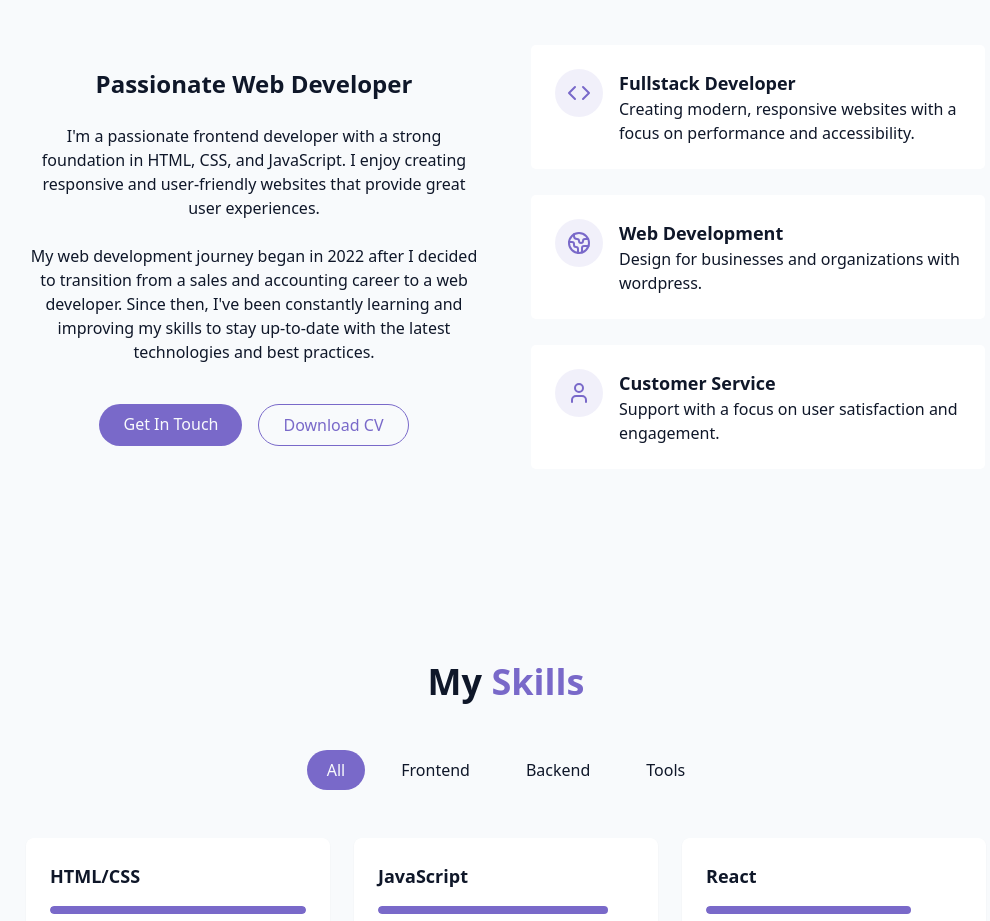
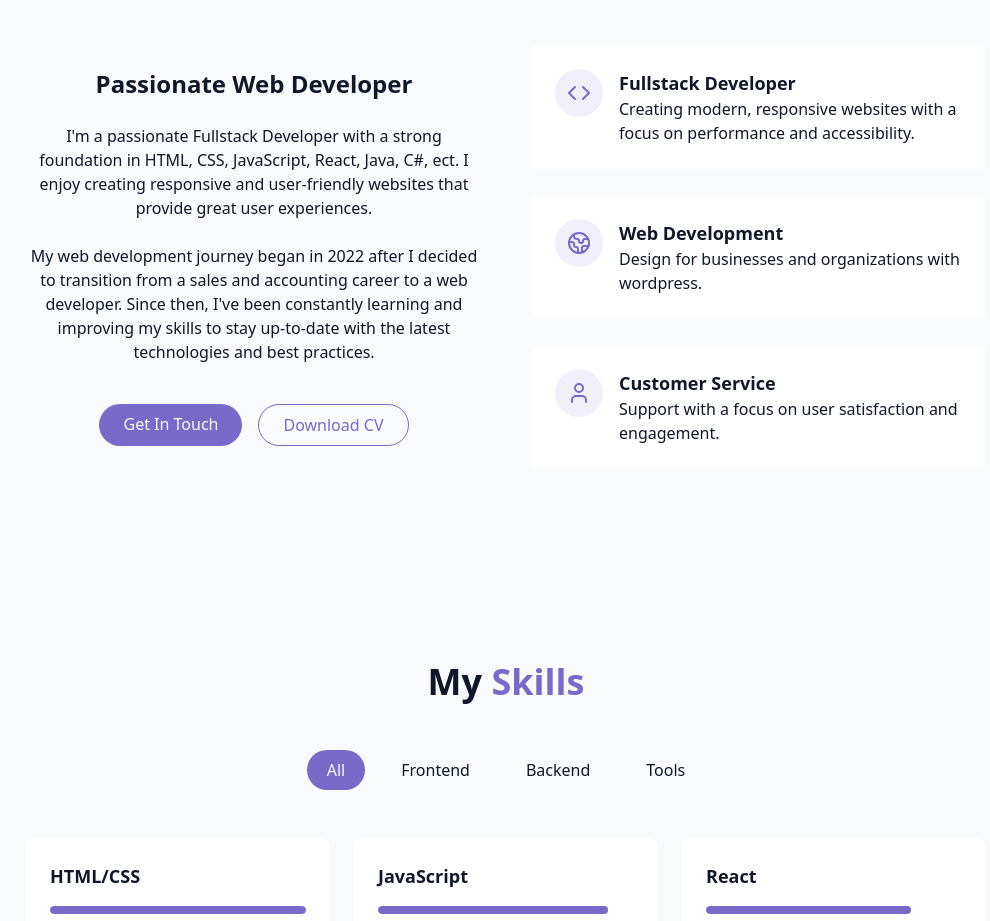
Before and after one commit to KarlangaXZ/Karxz-portfolio, a React (Vite) app: page / in a window 1280 px wide. Shown: the part 940-1861 px from the top of the page, without its empty margins (134-1124 px from the left). Built offline with nearby package versions, Linux system fonts and the light colour scheme.

Commit message:
A little change to the AboutSection.jsx file.

```diff
--- a/src/components/AboutSection.jsx
+++ b/src/components/AboutSection.jsx
@@ -14,8 +14,8 @@ export const AboutSection = () => {
             <h3 className="text-2xl font-semibold">Passionate Web Developer</h3>
 
             <p className="text-muted-foreground">
-              I'm a passionate frontend developer with a strong foundation in
-              HTML, CSS, and JavaScript. I enjoy creating responsive and
+              I'm a passionate Fullstack Developer with a strong foundation in
+              HTML, CSS, JavaScript, React, Java, C#, ect. I enjoy creating responsive and
               user-friendly websites that provide great user experiences.
             </p>
 
```
